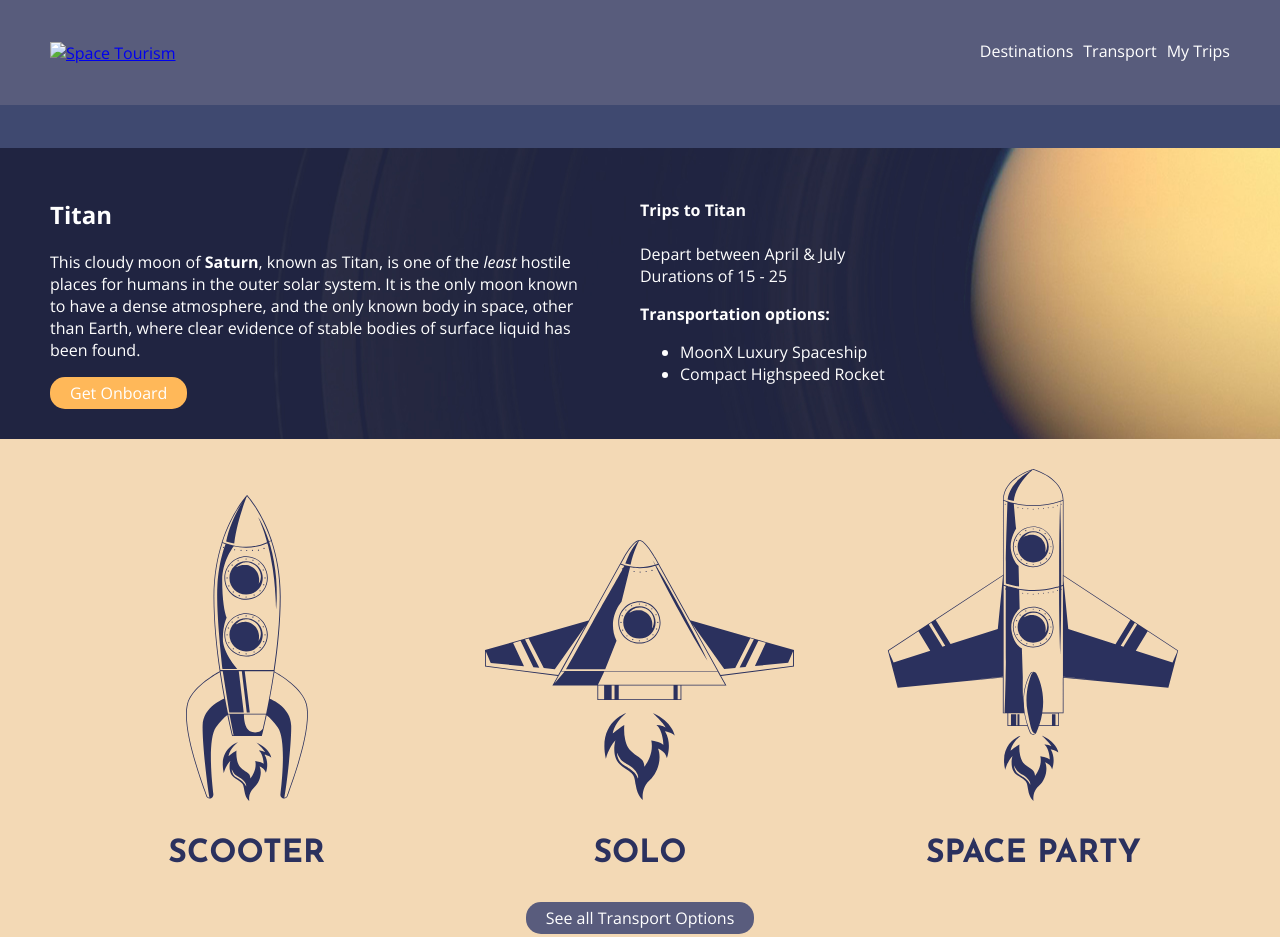
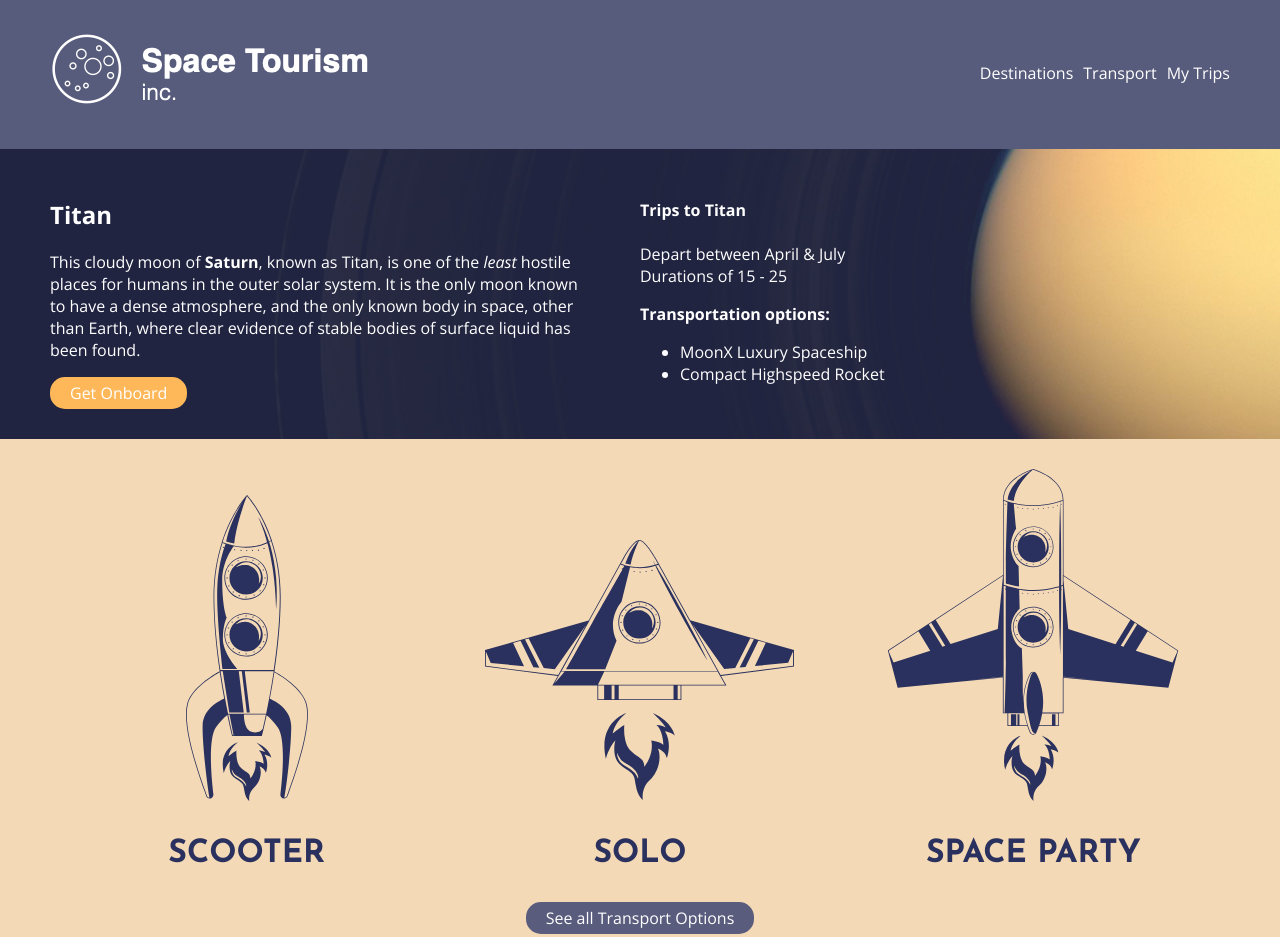
Before and after one commit to Tristan-Scott1/Space-Tourism, a plain HTML site: page index.html in a window 1280 px wide. Shown: the top 937 px of the page. Drawn offline with nearby package versions, Linux system fonts and the light colour scheme; the site is published under a folder, as on GitHub Pages, so addresses that start at the root find nothing.

Commit message:
Update index.html
fixed image call for logo

```diff
--- a/index.html
+++ b/index.html
@@ -18,7 +18,7 @@
 
 <body>
     <header class="pg-padding ">
-        <a href="index.html"><img src="/images/Logo.png" alt="Space Tourism"></a>
+        <a href="index.html"><img src="images/Logo.png" alt="Space Tourism"></a>
         <nav class="primary-nav">
             <ul>
                 <li><a href="destinations.html">Destinations</a></li>
```
